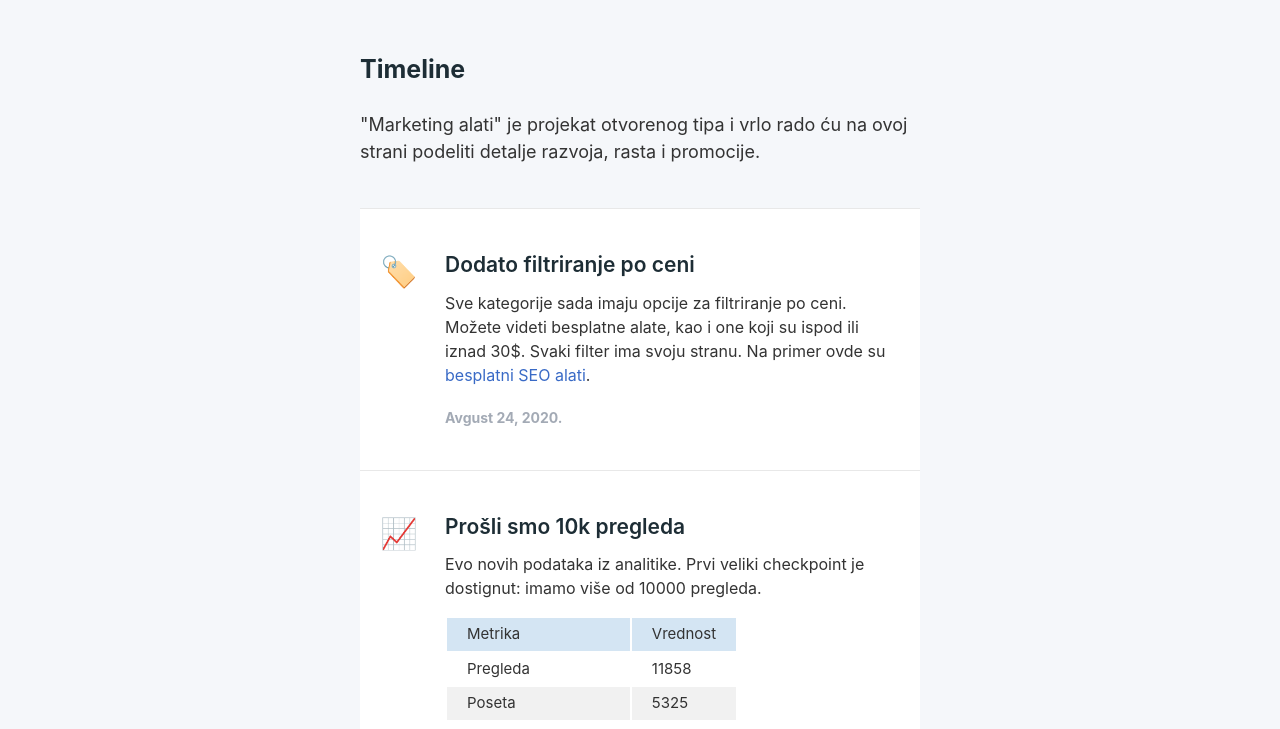
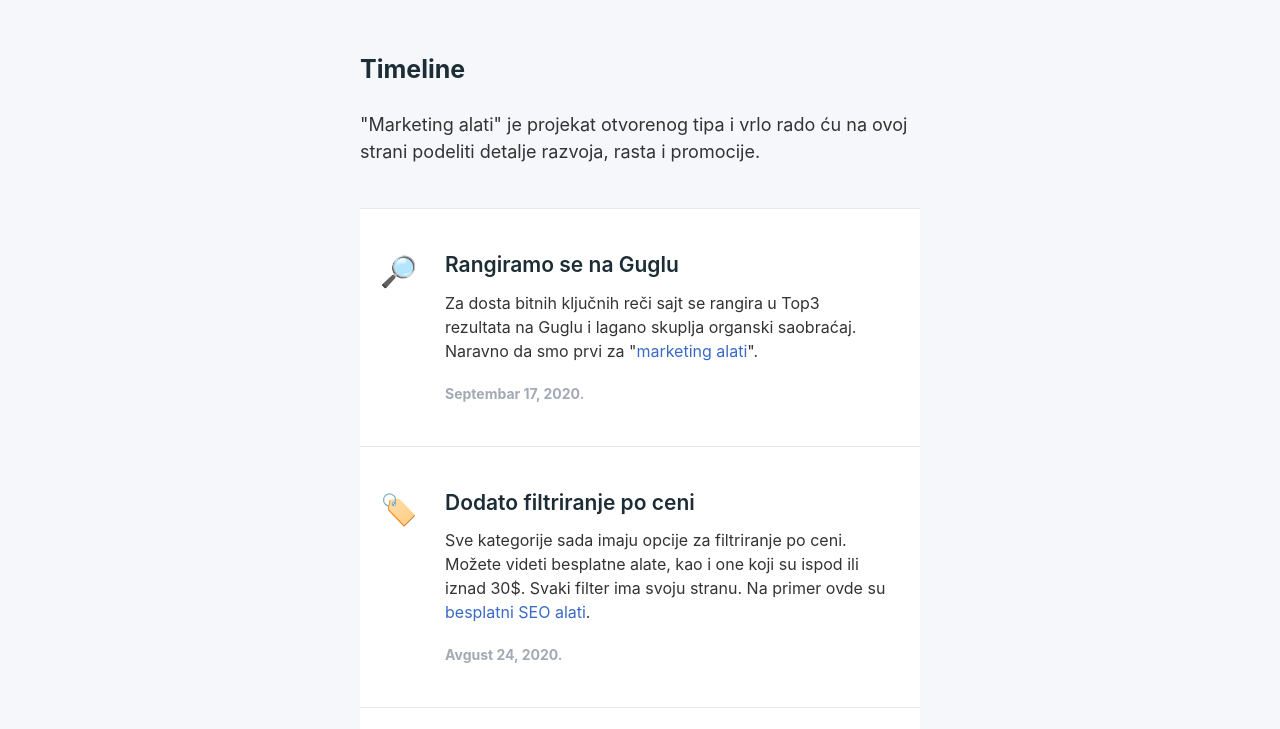
Before and after one commit to pantelija/ma, a plain HTML site: page timeline.html in a window 1280 px wide. Shown: the part 70-799 px from the top of the page. Drawn offline with Linux system fonts and the light colour scheme.

Commit message:
timeline sept

```diff
--- a/timeline.html
+++ b/timeline.html
@@ -38,6 +38,19 @@ height="0" width="0" style="display:none;visibility:hidden"></iframe></noscript>
   <h1>Timeline</h1>
   <p>"Marketing alati" je projekat otvorenog tipa i vrlo rado ću na ovoj strani podeliti detalje razvoja, rasta i promocije.</p>
   <br>
+
+
+  <div class="timeline">
+ <div class="timeline-icon">
+   <p>🔎</p>
+ </div>
+ <div class="timeline-text">
+ <h3>Rangiramo se na Guglu</h3>
+ <p>Za dosta bitnih ključnih reči sajt se rangira u Top3 rezultata na Guglu i lagano skuplja organski saobraćaj. Naravno da smo prvi za "<a href="https://www.google.com/search?q=marketing+alati" target="_blank" rel="noopener">marketing alati</a>".</p>
+
+ <span>Septembar 17, 2020.</span>
+ </div>
+</div>
 
    <div class="timeline">
   <div class="timeline-icon">
```
